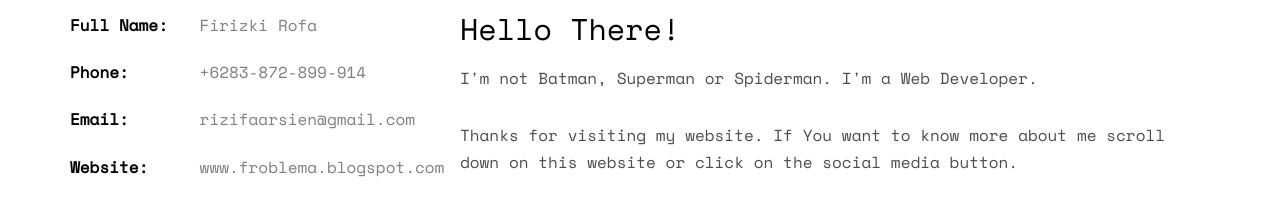
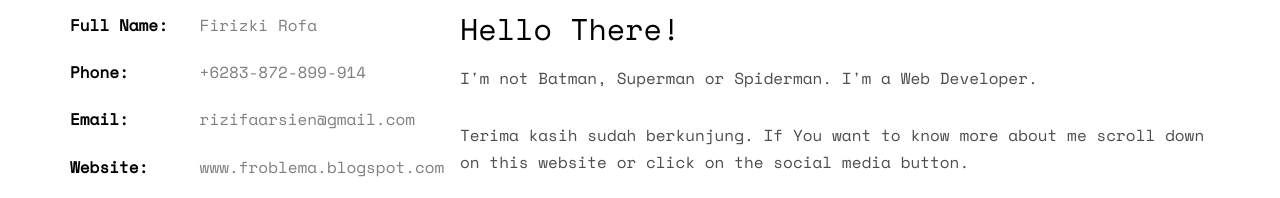
Before and after one commit to Firofa/firofa.github.io, a plain HTML site: page index.html in a window 1280 px wide. Shown: the part 1060-1258 px from the top of the page. Drawn offline with nearby package versions, Linux system fonts and the light colour scheme; some packages are replaced by stand-ins of ours; no server answers; files whose address does not match are found by name.

Commit message:
Mengganti keterangan sapaan

```diff
--- a/index.html
+++ b/index.html
@@ -105,7 +105,7 @@
 				<div class="col-md-8">
 					<h2>Hello There!</h2>
 					<p>I'm not Batman, Superman or Spiderman. I'm a Web Developer.</p>
-					<p>Thanks for visiting my website. If You want to know more about me scroll down on this website or click on the social media button.</p>
+					<p>Terima kasih sudah berkunjung. If You want to know more about me scroll down on this website or click on the social media button.</p>
 					<p>
 						<ul class="fh5co-social-icons">
 							<li><a href="https://github.com/Froblema" target="_blank"><i class="icon-github2"></i></a></li>
@@ -173,7 +173,6 @@
 			</div>
 		</div>
 	</div>
-
 	<div id="fh5co-work" class="fh5co-bg-dark">
 		<div class="container">
 			<div class="row animate-box">
```
